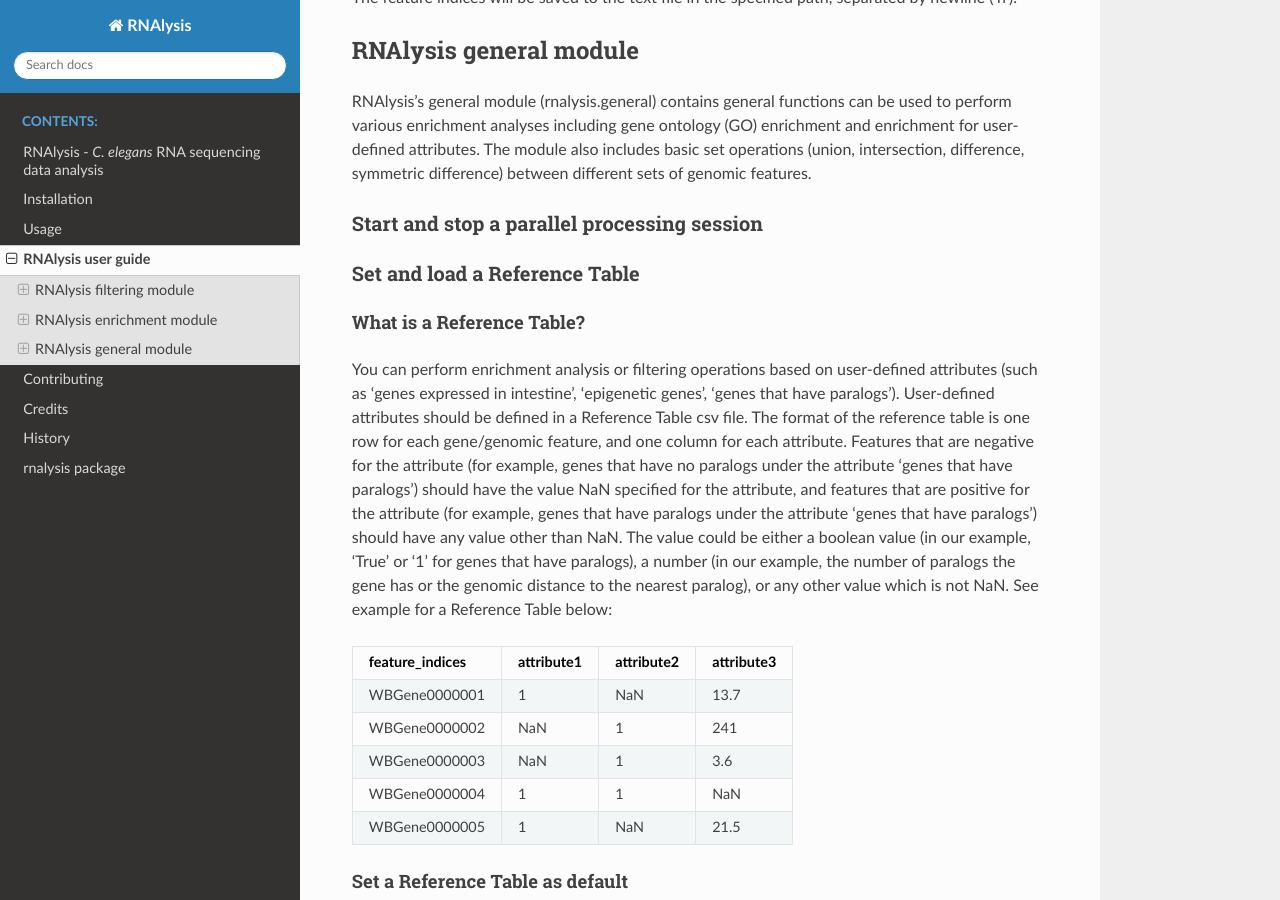
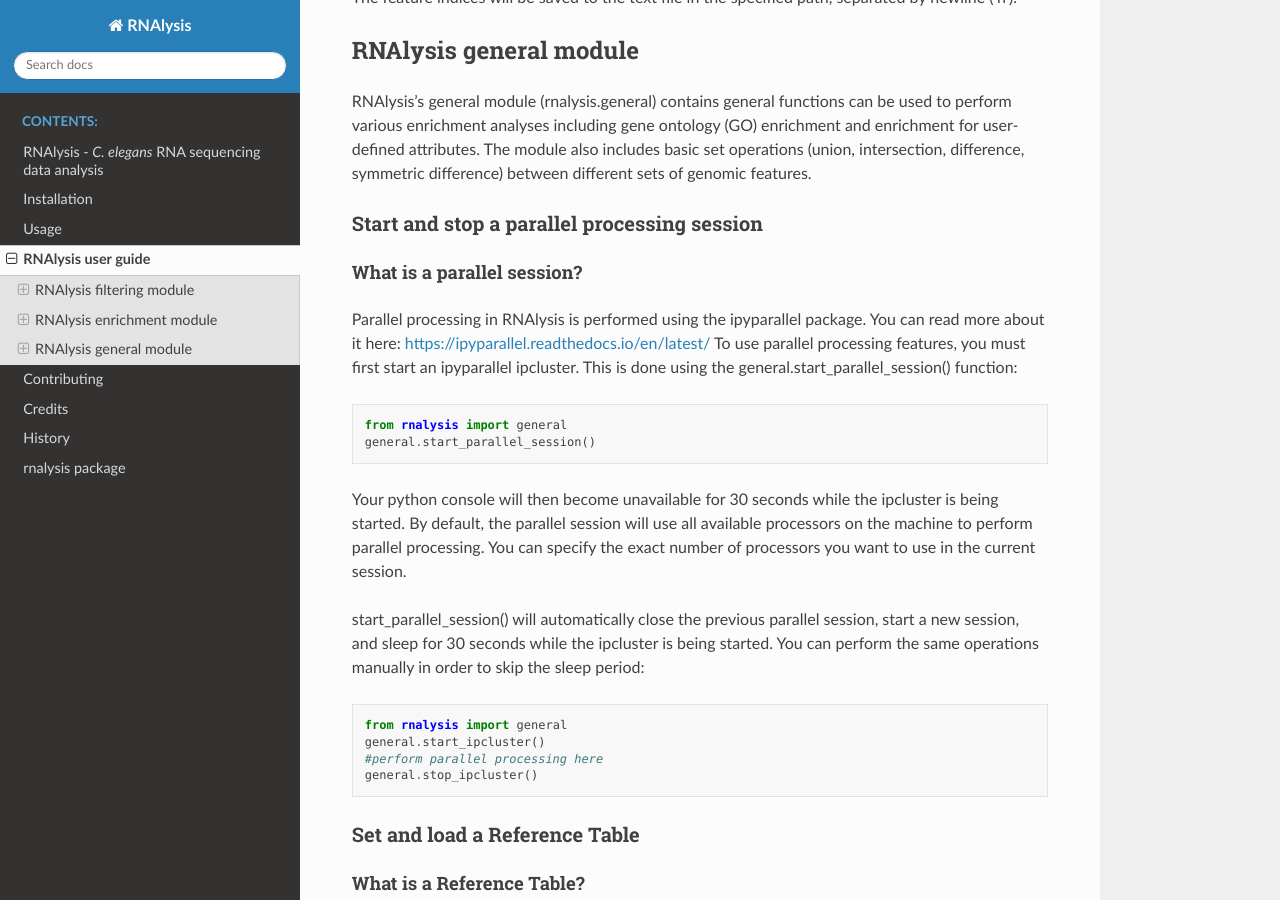
Before and after one commit to GuyTeichman/RNAlysis, a Sphinx documentation site: the page built from docs/source/rnalysis_user_guide.rst, in a window 1280 px wide and 900 px high, scrolled down 11095 px. Built offline with Sphinx 7.4.7 and the Read the Docs theme 2.0.0, drawn with Linux system fonts in a browser that asks for light colours.

Commit message:
updated documentation

```diff
--- a/docs/source/rnalysis_user_guide.rst
+++ b/docs/source/rnalysis_user_guide.rst
@@ -362,6 +362,25 @@ can be used to perform various enrichment analyses including gene ontology (GO)
 Start and stop a parallel processing session
 ==============================================
 
+What is a parallel session?
+----------------------------
+Parallel processing in RNAlysis is performed using the ipyparallel package. You can read more about it here: https://ipyparallel.readthedocs.io/en/latest/
+To use parallel processing features, you must first start an ipyparallel ipcluster. This is done using the general.start_parallel_session() function::
+
+    from rnalysis import general
+    general.start_parallel_session()
+
+Your python console will then become unavailable for 30 seconds while the ipcluster is being started.
+By default, the parallel session will use all available processors on the machine to perform parallel processing. You can specify the exact number of processors you want to use in the current session.
+
+start_parallel_session() will automatically close the previous parallel session, start a new session, and sleep for 30 seconds while the ipcluster is being started. You can perform the same operations manually in order to skip the sleep period::
+
+    from rnalysis import general
+    general.start_ipcluster()
+    #perform parallel processing here
+    general.stop_ipcluster()
+
+
 .. _reference-table-ref:
 
 Set and load a Reference Table
```
Also changed, not shown: 5 other files.
